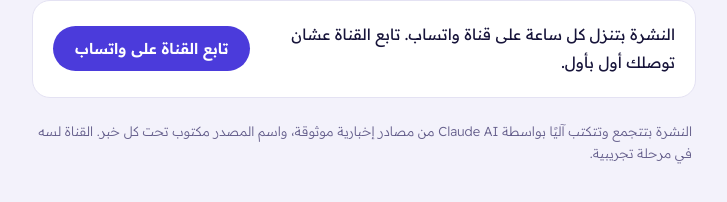
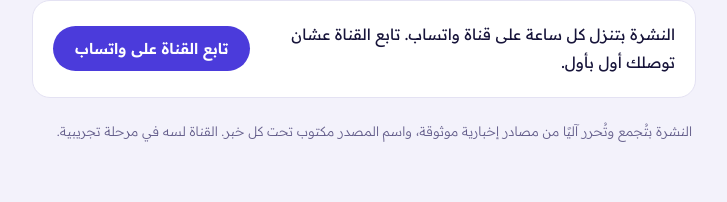
Before and after one commit to onthehournews/onthehournews.github.io, a plain HTML site: page index.html in a window 1280 px wide. Shown: the part 1713-1915 px from the top of the page, without its empty margins (276-1003 px from the left). Drawn offline with Linux system fonts and the light colour scheme.

Commit message:
Update footer text for clarity in Arabic and English

```diff
--- a/index.html
+++ b/index.html
@@ -139,7 +139,7 @@ const UI = {
     empty: "مفيش نشرة متاحة دلوقتي. جرّب تاني بعد شوية.",
     followText: "النشرة بتنزل كل ساعة على قناة واتساب. تابع القناة عشان توصلك أول بأول.",
     followBtn: "تابع القناة على واتساب",
-    footer: "النشرة بتتجمع وتتكتب آليًا بواسطة Claude AI من مصادر إخبارية موثوقة، واسم المصدر مكتوب تحت كل خبر. القناة لسه في مرحلة تجريبية."
+    footer: "النشرة بتُجمع وتُحرر آليًا من مصادر إخبارية موثوقة، واسم المصدر مكتوب تحت كل خبر. القناة لسه في مرحلة تجريبية."
   },
   en: {
     dir: "ltr",
@@ -157,7 +157,7 @@ const UI = {
     empty: "No edition is available right now. Try again in a little while.",
     followText: "The digest is posted every hour, in Arabic, on the WhatsApp channel. Follow it to get each edition as it lands.",
     followBtn: "Follow on WhatsApp",
-    footer: "This digest is collected and written automatically by Claude AI from trusted news sources, and the English text is a translation of the Arabic edition. The source is named under each item. The channel is still in beta."
+    footer: "This digest is compiled and edited automatically from trusted news sources, and the English text is a translation of the Arabic edition. The source is named under each item. The channel is still in beta."
   }
 };
 
```
